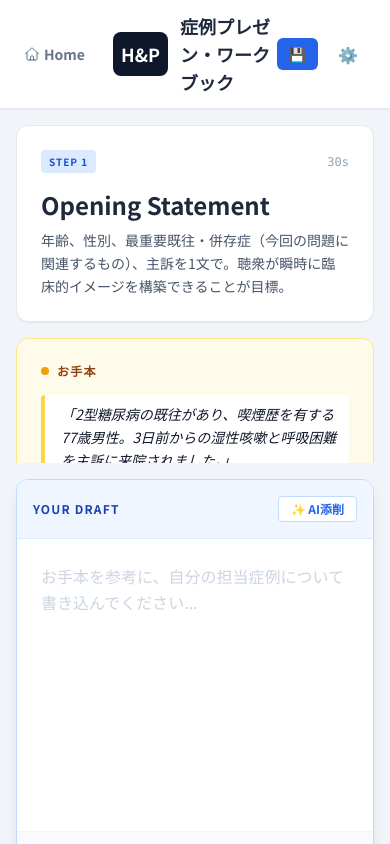
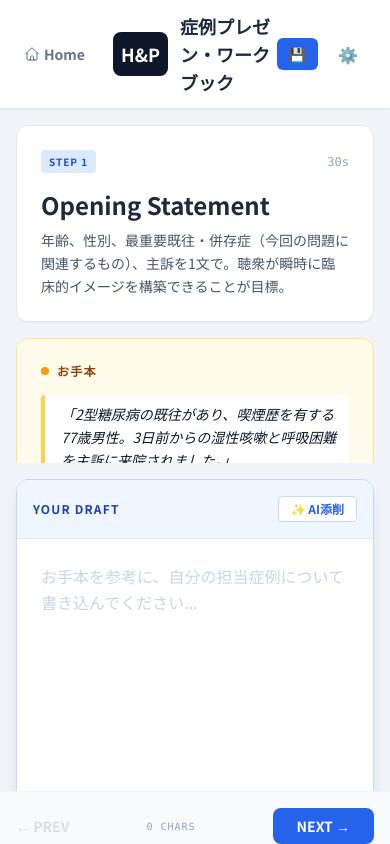
Before and after one commit to g-takizawa/presentation-navi, a website: page case.html in a window 390 px wide. Drawn offline with Linux system fonts and the light colour scheme.

Commit message:
再修正、ヴァージョン上げ追加

```diff
--- a/case.html
+++ b/case.html
@@ -3,7 +3,7 @@
 
 <head>
   <meta charset="UTF-8">
-  <meta name="viewport" content="width=device-width, initial-scale=1.0">
+  <meta name="viewport" content="width=device-width, initial-scale=1.0, viewport-fit=cover">
   <title>症例プレゼン (H&P)</title>
   <!-- Local CSS (Offline) -->
   <link rel="stylesheet" href="output.css">
@@ -110,7 +110,7 @@
           <button onclick="closeAI()" class="mt-2 text-[10px] text-slate-500 underline">閉じる</button>
         </div>
 
-        <div class="p-4 bg-slate-50 border-t border-slate-100 flex justify-between items-center flex-none sticky bottom-0 z-10">
+        <div id="step-nav" class="p-4 bg-slate-50 border-t border-slate-100 flex justify-between items-center flex-none">
           <button onclick="prevStep()" id="btn-prev"
             class="text-sm font-bold text-slate-400 hover:text-slate-800 disabled:opacity-30">← PREV</button>
           <span id="char-count" class="text-[10px] text-slate-400 font-mono tracking-widest">0 CHARS</span>
--- a/style.css
+++ b/style.css
@@ -96,3 +96,19 @@ body.theme-problem textarea:focus {
   /* Indigo 700 */
   box-shadow: 0 0 0 2px rgba(67, 56, 202, 0.1);
 }
+
+/* Mobile: fix PREV/NEXT nav bar to viewport bottom, respecting iPhone safe area */
+@media (max-width: 1023px) {
+  #step-nav {
+    position: fixed;
+    bottom: 0;
+    left: 0;
+    right: 0;
+    padding-bottom: env(safe-area-inset-bottom, 0px);
+    z-index: 40;
+    border-radius: 0;
+  }
+  main {
+    padding-bottom: calc(4rem + env(safe-area-inset-bottom, 0px));
+  }
+}
```
Also changed, not shown: snap.html (+2 -2 lines), スタート.html (+1 -1 lines).
